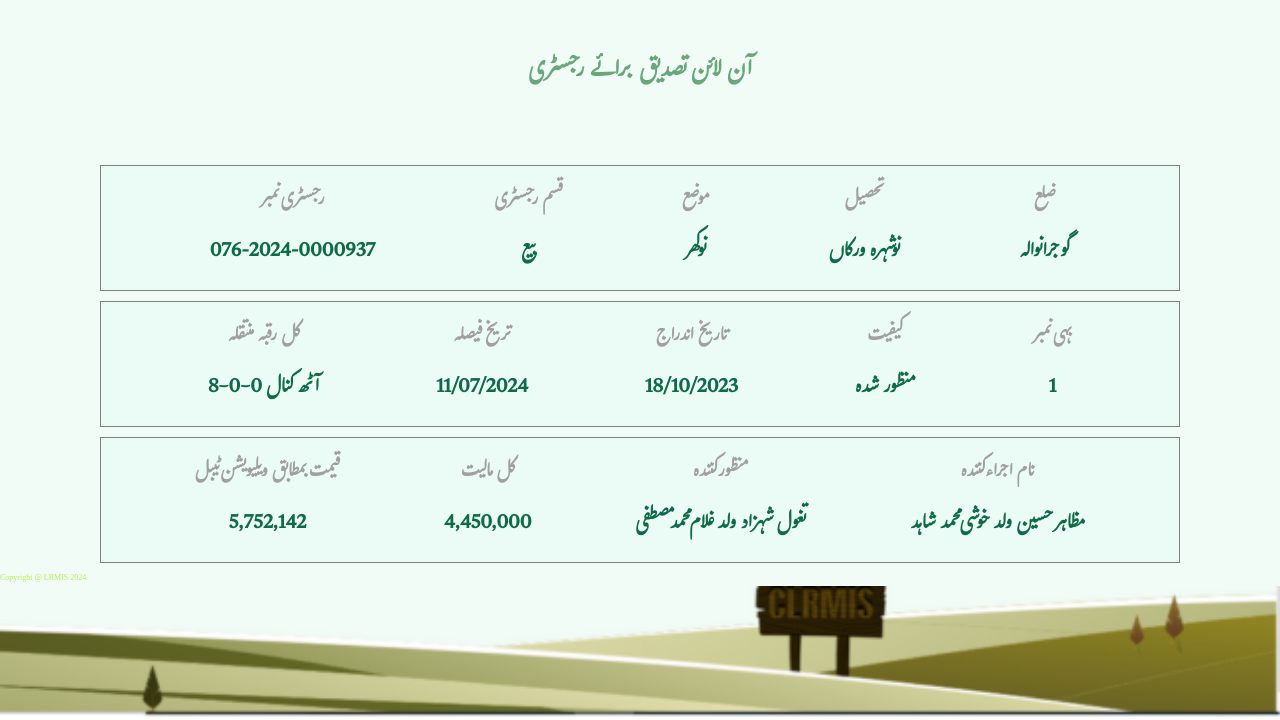
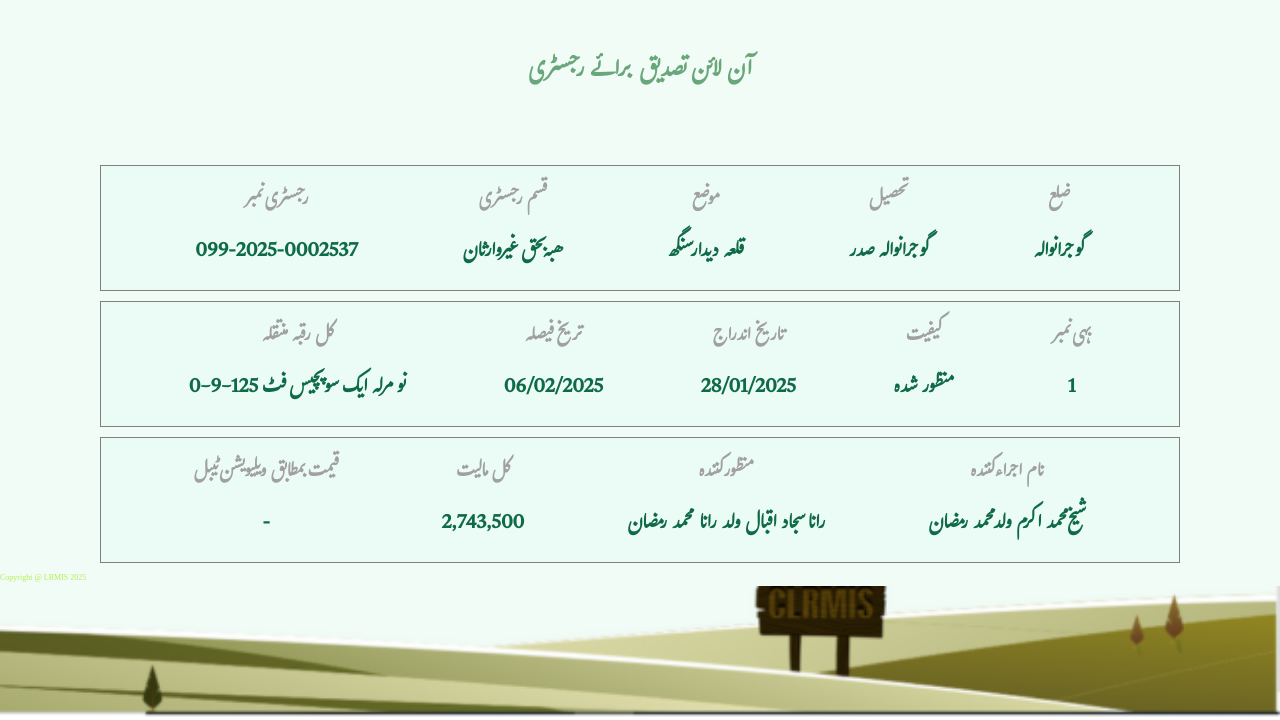
Before and after one commit to punjabzameen/Punjab56, a plain HTML site: page index.html in a window 1280 px wide. Shown: the part 80-800 px from the top of the page. Drawn offline with Linux system fonts and the light colour scheme.

Commit message:
Update index.html

```diff
--- a/index.html
+++ b/index.html
@@ -32,23 +32,23 @@
             <div class="item text1">
                 <h3>رجسٹری نمبر
                 </h3>
-                <p>076-2024-0000937
+                <p>099-2025-0002537
                 </p>
             </div>
             <div class="item text2"><h3>قسم رجسٹری
             </h3>
-            <p>بیع
+            <p>ھبہ بحق غیروارثان
             </p></div>
             <div class="item text3">
                 <h3>موضع
                 </h3>
-                <p>نوکھر
+                <p>قلعہ دیدار سنگھ
                 </p>
             </div>
             <div class="item text4">
                 <h3>تحصیل
                 </h3>
-                <p>نوشہرہ ورکاں
+                <p>گوجرانوالہ صدر
                 </p>
             </div>
             <div class="item text5">
@@ -63,18 +63,18 @@
             <div class="item text1">
                 <h3>کل رقبہ منتقلہ
                 </h3>
-                <p>8-0-0 آٹھ کنال
+                <p>0-9-125 نو مرلہ ایک سو پچیس فٹ
                 </p>
             </div>
             <div class="item text2"><h3>تریخ فیصلہ
 
             </h3>
-            <p>11/07/2024
+            <p>06/02/2025
             </p></div>
             <div class="item text3">
                 <h3>تاریخ اندراج
                 </h3>
-                <p>18/10/2023
+                <p>28/01/2025
                 </p>
             </div>
             <div class="item text4">
@@ -95,23 +95,23 @@
             <div class="item text1">
                 <h3>قیمت بمطابق ویلیویشن ٹیبل
                 </h3>
-                <p>5,752,142
+                <p>-
                 </p>
             </div>
             <div class="item text2"><h3>کل مالیت
             </h3>
-            <p>4,450,000
+            <p>2,743,500
             </p></div>
             <div class="item text3">
                 <h3>منظور کنندہ
                 </h3>
-                <p>تغول شہزاد ولد غلام محمد مصطفی
+                <p>رانا سجاد اقبال ولد رانا محمد رمضان
                 </p>
             </div>
             <div class="item text4">
                 <h3>نام اجراء کنندہ
                 </h3>
-                <p>مظاہر حسین ولد خوشی محمد شاہد
+                <p>شیخ محمد اکرم ولد محمد رمضان
                 </p>
             </div>
 
@@ -120,7 +120,7 @@
     </section>
     <!-- ----------------- Inage section------------------ -->
      <div class="bottom_img">
-        Copyright @ LRMIS 2024
+        Copyright @ LRMIS 2025
 
      </div>
      <!-- <div class="main">
```
